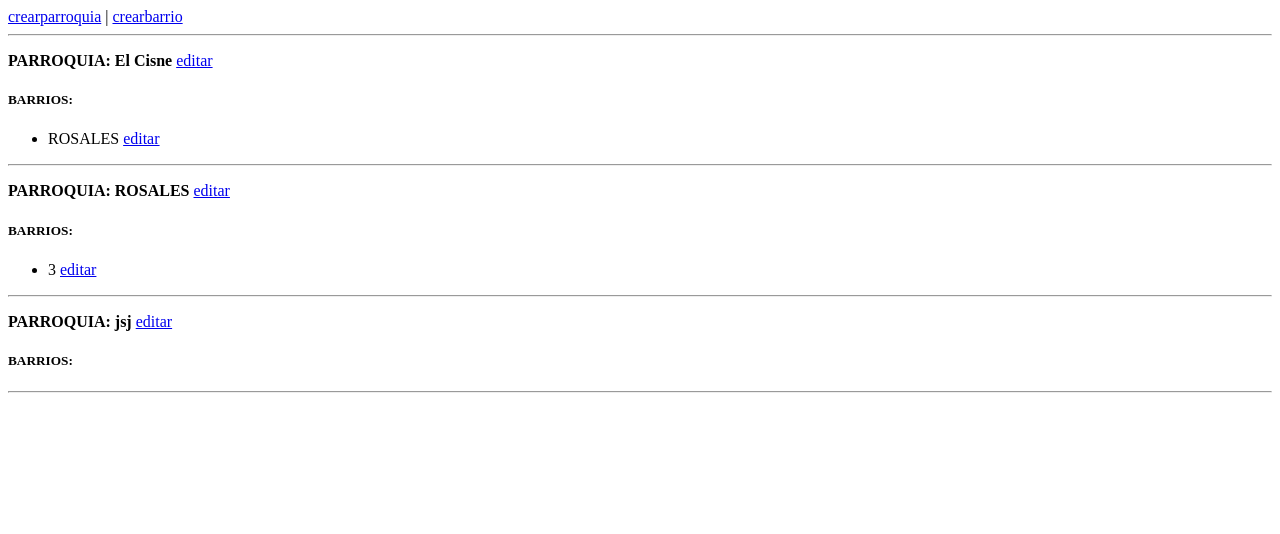
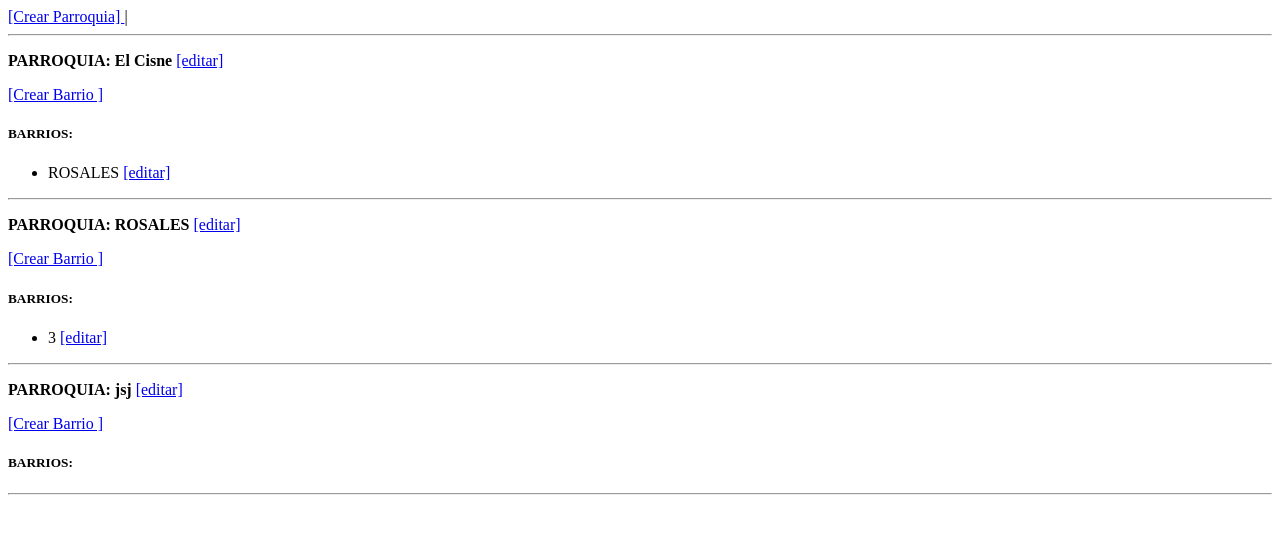
Before and after one commit to PlataformasWeb-P-AA2023/taller10-grupo4, a Django app: page / in a window 1280 px wide. Shown: the top 534 px of the page. Run offline with Django 4.2, Linux system fonts and the light colour scheme; data comes from the database, SQL or seed files in the repository; both versions use the stored data as it was after the commit.

Commit message:
cambios finales

```diff
--- a/proyectociudad/ordenamiento/templates/barrio_form.html
+++ b/proyectociudad/ordenamiento/templates/barrio_form.html
@@ -1,7 +1,7 @@
 <form method="POST">
     {% csrf_token %}
     {{ form.as_p }}
-    {% if object %}
+    {% if form.nombre.value != None  %}
     <button type="submit">editar barrio</button>
     {% else %}
     <button type="submit">crear barrio</button>
--- a/proyectociudad/ordenamiento/templates/listar.html
+++ b/proyectociudad/ordenamiento/templates/listar.html
@@ -1,17 +1,17 @@
 
-<a href="{% url 'crearparroquia' %}">crearparroquia</a> |
-<a href="{% url 'crearbarrio' %}">crearbarrio</a>
+<a href="{% url 'crearparroquia' %}">[Crear Parroquia] </a> |
 
 <hr>
 
 {% for i in data %}
 
-<p> <b>PARROQUIA:  {{ i.nombre }} </b><a href="{% url 'editarparroquia' i.pk %}">editar</a></p>
+<p> <b>PARROQUIA:  {{ i.nombre }} </b><a href="{% url 'editarparroquia' i.pk %}">[editar]</a></p>
+<a href="{% url 'crearbarrio' %}">[Crear Barrio ]</a>
 <h5>BARRIOS:</h5>
 <ul>
 
 {% for j in i.barrios.all %}
-<li> {{ j.nombre }} <a href="{% url 'editarbarrio' i.pk %}">editar</a> </li>
+<li> {{ j.nombre }} <a href="{% url 'editarbarrio' j.pk %}">[editar]</a> </li>
 {% endfor %}
 </ul>
 <hr>
--- a/proyectociudad/ordenamiento/views.py
+++ b/proyectociudad/ordenamiento/views.py
@@ -45,7 +45,9 @@ def Barrio_edit(request,id):
         form = BarrioForm(request.POST,instance=barrio)
         if form.is_valid():
             form.save()
+
             return redirect(listar)
     else:
         form = BarrioForm(instance=barrio)
+
     return render(request, 'barrio_form.html', {'form': form})
```
Also changed, not shown: proyectociudad/ordenamiento/templates/parroquia_form.html (+7 -0 lines), proyectociudad/db.sqlite3.
